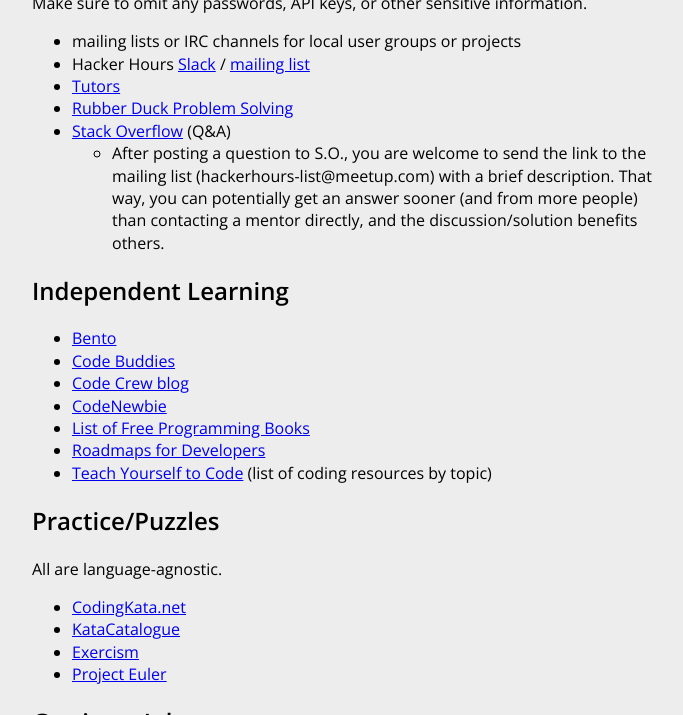
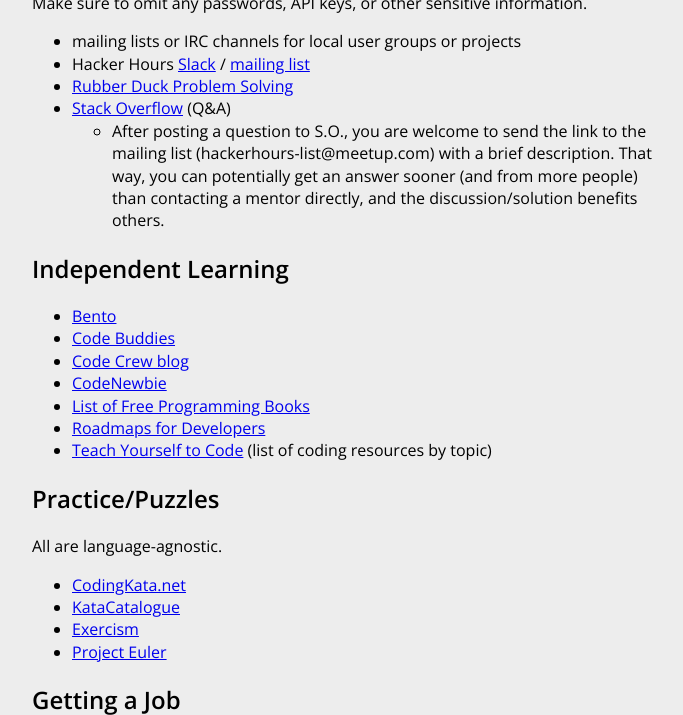
Before and after one commit to HackerHours/hackerhours.org, a Jekyll site: the page built from resources.md, in a window 1280 px wide and 900 px high, scrolled down 332 px, cut to the strip 185-900 px from the top of the window. Shown: the whole strip, without its empty margins (288-971 px from the left). Built offline with Jekyll 4.4.1, drawn with Linux system fonts in a browser that asks for light colours; comment, search, counter and statistics services are not loaded.

Commit message:
Update resources.md to comment out the tutors page

```diff
--- a/resources.md
+++ b/resources.md
@@ -10,7 +10,7 @@
 
 * mailing lists or IRC channels for local user groups or projects
 * Hacker Hours [Slack](http://chat.hackerhours.org/) / [mailing list](contact.html#mailing-list)
-* [Tutors](tutors.html)
+<!-- * [Tutors](tutors.html) -->
 * [Rubber Duck Problem Solving](http://www.codinghorror.com/blog/2012/03/rubber-duck-problem-solving.html)
 * [Stack Overflow](http://stackoverflow.com/) (Q&A)
     * After posting a question to S.O., you are welcome to send the link to the mailing list (hackerhours-list@meetup.com) with a brief description.  That way, you can potentially get an answer sooner (and from more people) than contacting a mentor directly, and the discussion/solution benefits others.
```
